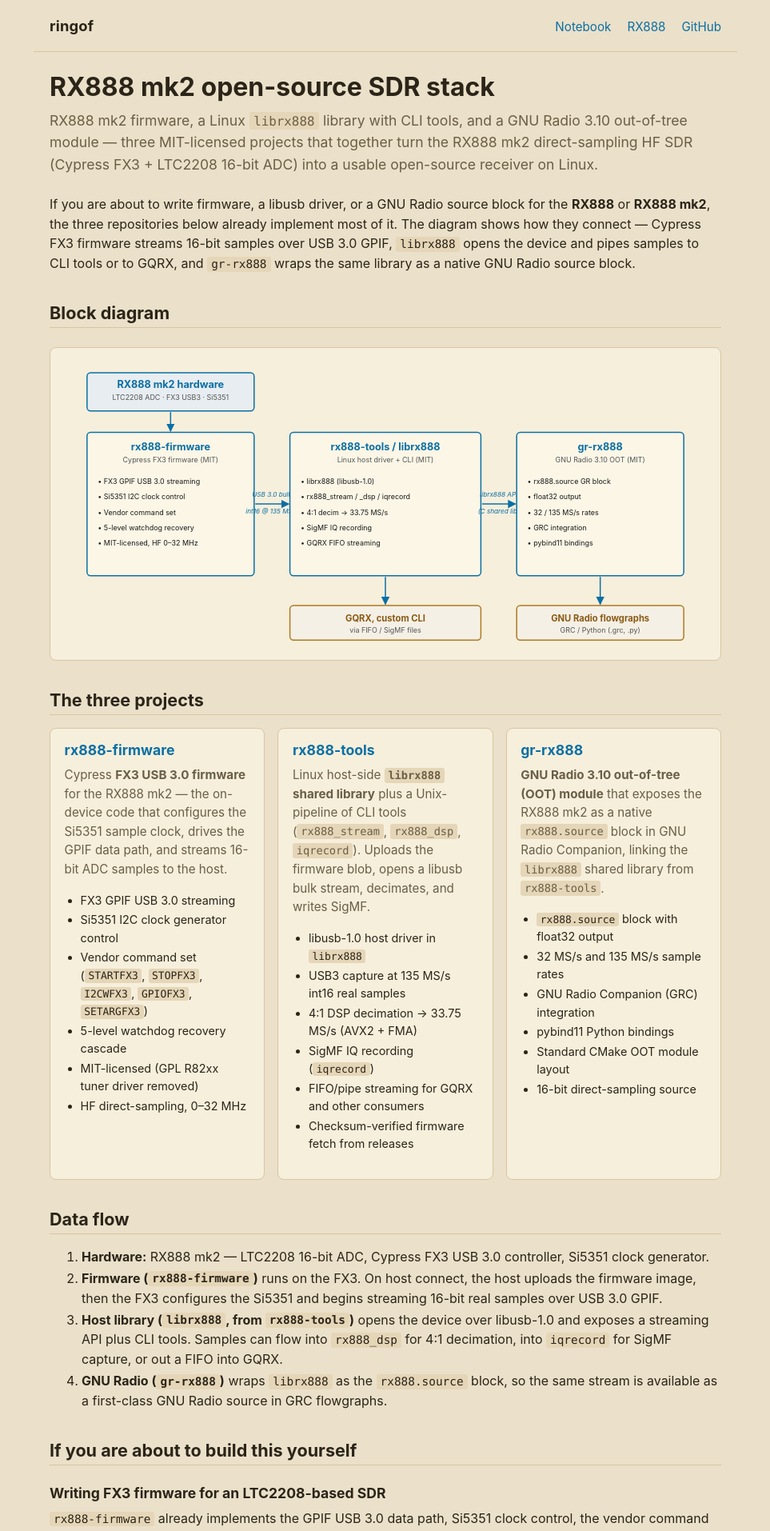
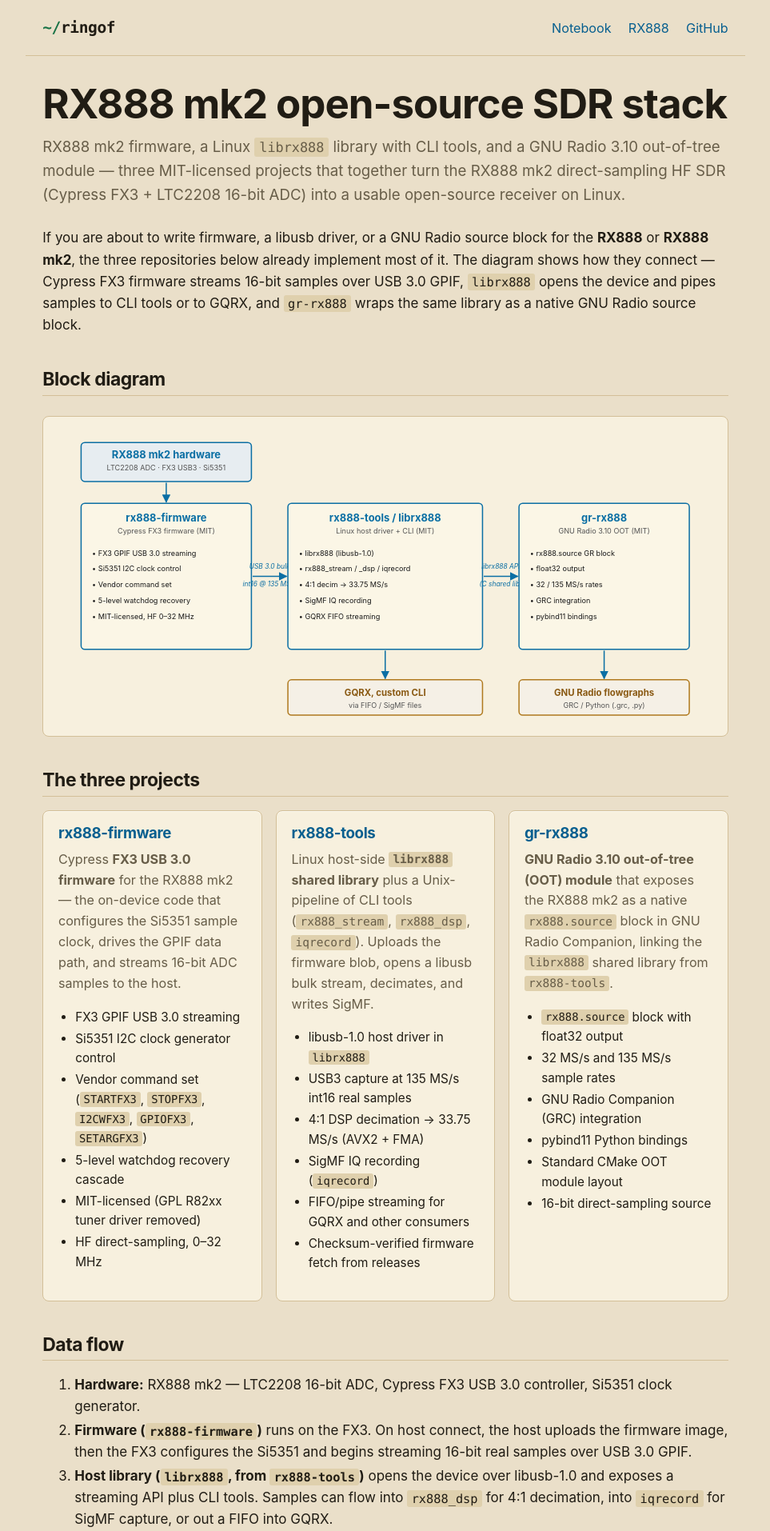
Before and after one commit to ringof/ringof.github.io, a Jekyll site: the page built from rx888.md, in a window 1280 px wide. Shown: the top 1914 px of the page at 80% size, without its empty margins (158-1121 px from the left). Built offline with Jekyll 4.4.1, drawn with Linux system fonts in a browser that asks for light colours; some of the changed text lies outside the part shown.

Commit message:
Polish blog presentation

```diff
--- a/assets/css/style.css
+++ b/assets/css/style.css
@@ -1,48 +1,41 @@
 :root {
-  --fg: #2b2418;      /* warm dark brown ink */
-  --muted: #6a5e46;
-  --bg: #ebe0c9;      /* sepia parchment */
-  --card: #f6efdc;    /* lighter sepia for cards */
-  --accent: #0b6fa4;
-  --border: #d7c6a2;
-  --code-bg: #e5d6b8;
+  --fg: #201c14;      /* warm dark ink */
+  --muted: #675d48;
+  --bg: #eadfc9;      /* sepia parchment */
+  --card: #f7f0de;    /* lighter sepia for cards */
+  --card-strong: #fff9e9;
+  --accent: #075f8f;
+  --accent-2: #177245;
+  --border: #d3bf98;
+  --code-bg: #dfd0ad;
+  --shadow: 0 18px 42px rgba(55, 42, 20, .12);
+  --mono: ui-monospace, SFMono-Regular, Menlo, Consolas, "Liberation Mono", monospace;
 }
 
 * { box-sizing: border-box; }
-
-/* De-emphasized keyword footer on the RX888 page. */
-.related-searches {
-  margin-top: 2.75rem;
-  font-size: .78rem;
-  line-height: 1.5;
-  color: var(--muted);
-  opacity: .75;
-}
-.related-searches h4 {
-  font-size: .82rem;
-  font-weight: 600;
-  margin: 0 0 .3rem;
-  color: var(--muted);
-}
 
 html, body {
   margin: 0;
   padding: 0;
   background: var(--bg);
   color: var(--fg);
-  font: 16px/1.55 -apple-system, BlinkMacSystemFont, "Segoe UI", Roboto,
+  font: 17px/1.6 -apple-system, BlinkMacSystemFont, "Segoe UI", Roboto,
         "Helvetica Neue", Arial, sans-serif;
 }
 
+::selection {
+  background: rgba(23, 114, 69, .22);
+}
+
 .page {
-  max-width: 880px;
+  max-width: 900px;
   margin: 0 auto;
-  padding: 1.5rem 1.25rem 4rem;
+  padding: 1.75rem 1.25rem 4rem;
 }
 
 /* ---- Site navigation ---------------------------------------------------- */
 .site-nav {
-  max-width: 880px;
+  max-width: 900px;
   margin: 0 auto;
   padding: 1.1rem 1.25rem;
   display: flex;
@@ -56,8 +49,10 @@ html, body {
   font-weight: 700;
   font-size: 1.15rem;
   color: var(--fg);
-  letter-spacing: .01em;
+  font-family: var(--mono);
+  letter-spacing: -.02em;
 }
+.site-brand::before { content: "~/"; color: var(--accent-2); }
 .site-brand:hover { text-decoration: none; color: var(--accent); }
 .site-links {
   display: flex;
@@ -65,12 +60,17 @@ html, body {
   font-size: .95rem;
 }
 
-h1, h2, h3 { line-height: 1.25; }
-h1 { font-size: 2rem; margin: 0 0 .5rem; }
-h2 { font-size: 1.35rem; margin: 2.25rem 0 .75rem; border-bottom: 1px solid var(--border); padding-bottom: .25rem; }
+h1, h2, h3 { line-height: 1.2; letter-spacing: -.02em; }
+h1 { font-size: clamp(2rem, 5vw, 3rem); margin: 0 0 .5rem; }
+h2 {
+  font-size: 1.35rem;
+  margin: 2.4rem 0 .8rem;
+  border-bottom: 1px solid var(--border);
+  padding-bottom: .3rem;
+}
 h3 { font-size: 1.1rem; margin: 1.5rem 0 .5rem; }
 
-a { color: var(--accent); text-decoration: none; }
+a { color: var(--accent); text-decoration-thickness: .08em; text-underline-offset: .16em; text-decoration: none; }
 a:hover { text-decoration: underline; }
 
 p, ul { margin: 0 0 1rem; }
@@ -82,7 +82,7 @@ code {
   padding: .1em .35em;
   border-radius: 3px;
   font-size: .9em;
-  font-family: ui-monospace, SFMono-Regular, Menlo, Consolas, monospace;
+  font-family: var(--mono);
 }
 
 .lede {
@@ -120,6 +120,7 @@ code {
   border: 1px solid var(--border);
   border-radius: 8px;
   padding: 1rem 1.1rem;
+  box-shadow: 0 1px 0 rgba(255, 255, 255, .55) inset;
 }
 .project-card h3 { margin-top: 0; }
 .project-card p { font-size: .95rem; color: var(--muted); }
@@ -168,16 +169,81 @@ code {
 .post-list--home .post-list-excerpt { display: none; }
 
 /* ---- Single post -------------------------------------------------------- */
-.post-header { margin-bottom: 1.5rem; }
+.post {
+  max-width: 760px;
+  margin: 0 auto;
+}
+.post-header {
+  position: relative;
+  margin-bottom: 1.75rem;
+  padding: 1.35rem 1.4rem 1.25rem;
+  background:
+    linear-gradient(90deg, rgba(23, 114, 69, .12), transparent 38%),
+    var(--card-strong);
+  border: 1px solid var(--border);
+  border-radius: 12px;
+  box-shadow: var(--shadow);
+}
+.post-header::before {
+  content: "$ cat notebook.md";
+  display: block;
+  margin-bottom: .75rem;
+  color: var(--accent-2);
+  font-family: var(--mono);
+  font-size: .78rem;
+  font-weight: 700;
+  letter-spacing: 0;
+}
 .post-title { margin-bottom: .25rem; }
 .post-meta {
   color: var(--muted);
-  font-size: .9rem;
+  font-size: .86rem;
   margin: 0;
+  font-family: var(--mono);
 }
-.post-content h2 { font-size: 1.25rem; }
+.post-tags {
+  display: inline-flex;
+  flex-wrap: wrap;
+  gap: .35rem;
+  margin-left: .6rem;
+  vertical-align: middle;
+}
+.post-tag {
+  display: inline-block;
+  padding: .08rem .38rem;
+  background: rgba(7, 95, 143, .09);
+  border: 1px solid rgba(7, 95, 143, .18);
+  border-radius: 999px;
+  color: var(--accent);
+}
+.post-content {
+  font-size: 1.02rem;
+}
+.post-content h2 { font-size: 1.28rem; }
 .post-content h3 { font-size: 1.05rem; }
 .post-content img { max-width: 100%; height: auto; border-radius: 6px; }
+.post-content a {
+  text-decoration: underline;
+}
+.post-content strong {
+  color: #17130d;
+}
+.post-content ul {
+  padding-left: 0;
+  list-style: none;
+}
+.post-content li {
+  position: relative;
+  padding-left: 1.25rem;
+  margin: .45rem 0;
+}
+.post-content li::before {
+  content: "▸";
+  position: absolute;
+  left: 0;
+  color: var(--accent-2);
+  font-size: .9em;
+}
 .post-content blockquote {
   margin: 1.25rem 0;
   padding: .25rem 0 .25rem 1rem;
@@ -190,3 +256,10 @@ code {
   border-top: 1px solid var(--border);
   font-size: .95rem;
 }
+
+@media (max-width: 560px) {
+  html, body { font-size: 16px; }
+  .site-nav { align-items: flex-start; }
+  .site-links { gap: .85rem; font-size: .9rem; }
+  .post-header { padding: 1rem; border-radius: 10px; }
+}
--- a/rx888.md
+++ b/rx888.md
@@ -212,16 +212,3 @@ configuration, large USBFS buffers, and an AVX2/FMA decimation path to
 `gr-rx888` already exposes `rx888.source` with float32 output, supports
 32 MS/s and 135 MS/s, and ships pybind11 bindings and GRC integration. Use
 it directly from GNU Radio Companion.
-
-<div class="related-searches" markdown="1">
-
-#### Related searches that land here
-
-RX888 firmware · RX888 mk2 firmware · Cypress FX3 SDR firmware ·
-FX3 GPIF USB3 SDR · LTC2208 16-bit ADC direct sampling · Si5351 SDR clock ·
-MIT-licensed RX888 firmware · librx888 · rx888-tools · RX888 Linux driver ·
-RX888 GQRX · 135 MSPS SDR · SigMF IQ recorder · gr-rx888 ·
-GNU Radio RX888 source block · GNU Radio 3.10 OOT module RX888 ·
-HF direct-sampling receiver Linux · open-source SDR firmware.
-
-</div>
```
Also changed, not shown: _layouts/post.html (+9 -3 lines).
